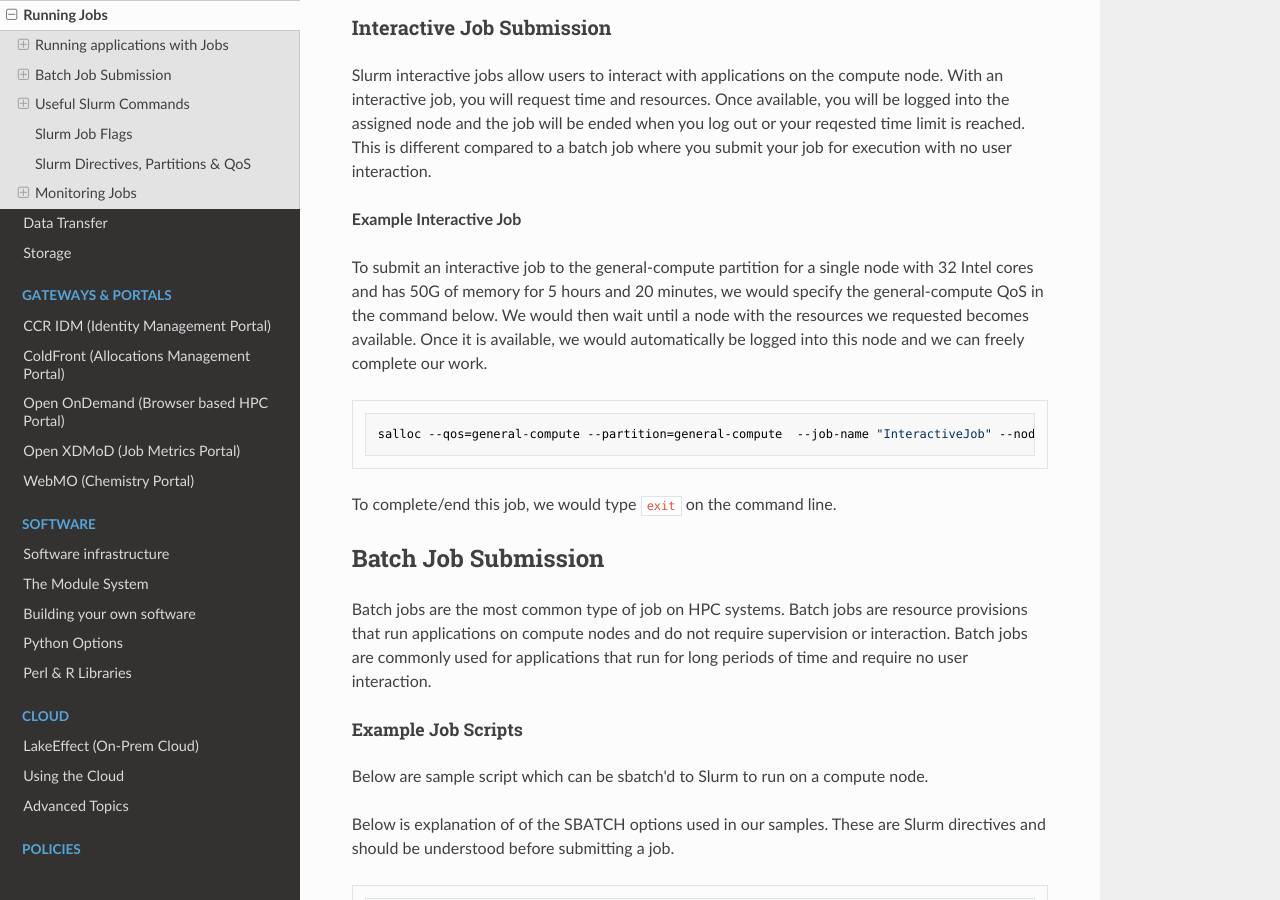
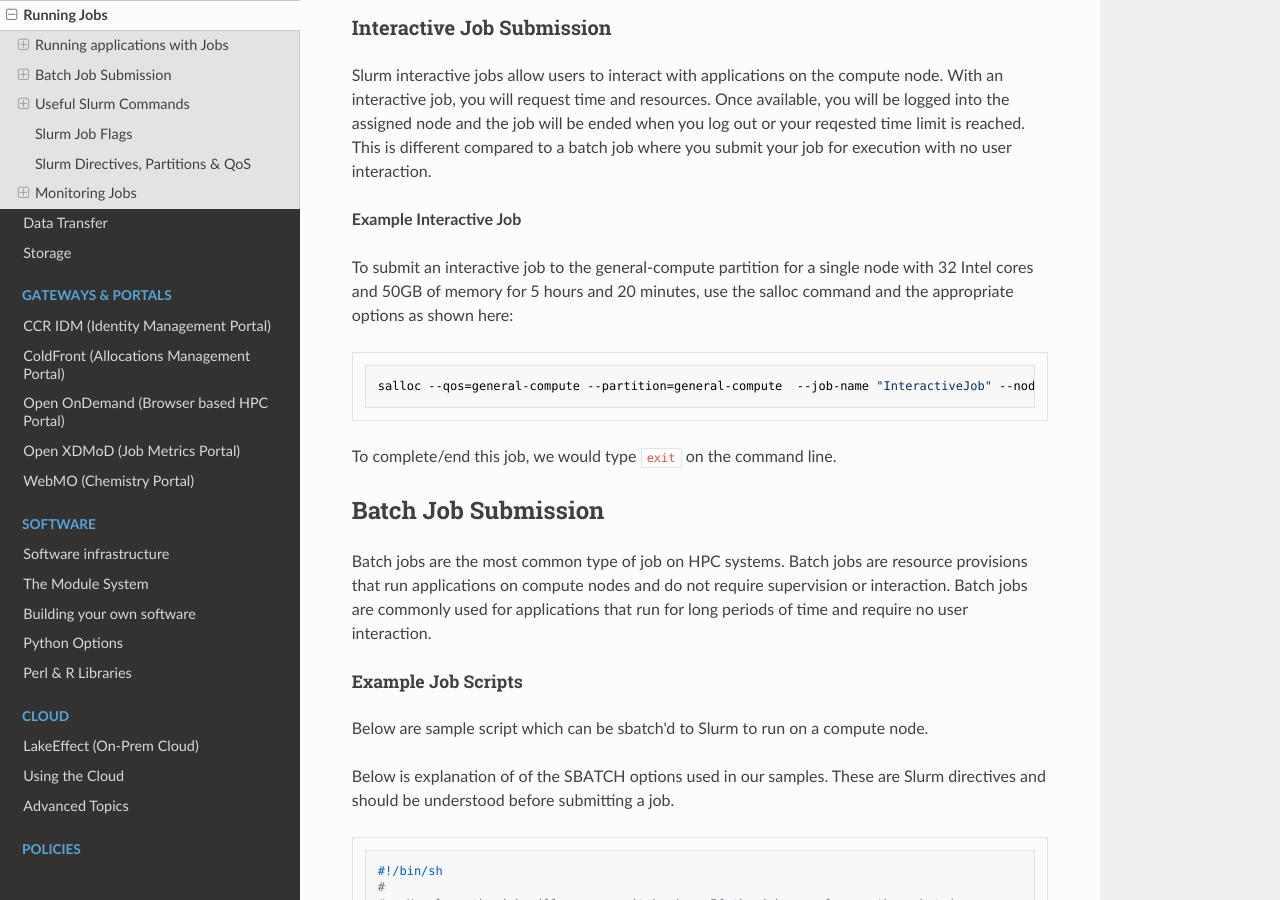
Before and after one commit to ubccr/ccrdocs, an MkDocs documentation site: the page built from pages/hpc/jobs.md, in a window 1280 px wide and 900 px high, scrolled down 514 px. Built offline with MkDocs 1.6.1, drawn with Linux system fonts in a browser that asks for light colours; nearby versions of some CDN libraries.

Commit message:
Update pages/hpc/jobs.md
Bravo!

Co-authored-by: Dori Sajdak <djm29@buffalo.edu>

````diff
--- a/pages/hpc/jobs.md
+++ b/pages/hpc/jobs.md
@@ -16,7 +16,7 @@ Slurm interactive jobs allow users to interact with applications on the compute
 
 **Example Interactive Job**
 
-To submit an interactive job to the general-compute partition for a single node with 32 Intel cores and has 50G of memory for 5 hours and 20 minutes, we would specify the general-compute QoS in the command below. We would then wait until a node with the resources we requested becomes available. Once it is available, we would automatically be logged into this node and we can freely complete our work.
+To submit an interactive job to the general-compute partition for a single node with 32 Intel cores and 50GB of memory for 5 hours and 20 minutes, use the salloc command and the appropriate options as shown here:
 
 ```
 salloc --qos=general-compute --partition=general-compute  --job-name "InteractiveJob" --nodes=1 --ntasks=32 --mem=50G -C INTEL --time=05:20:00
````
